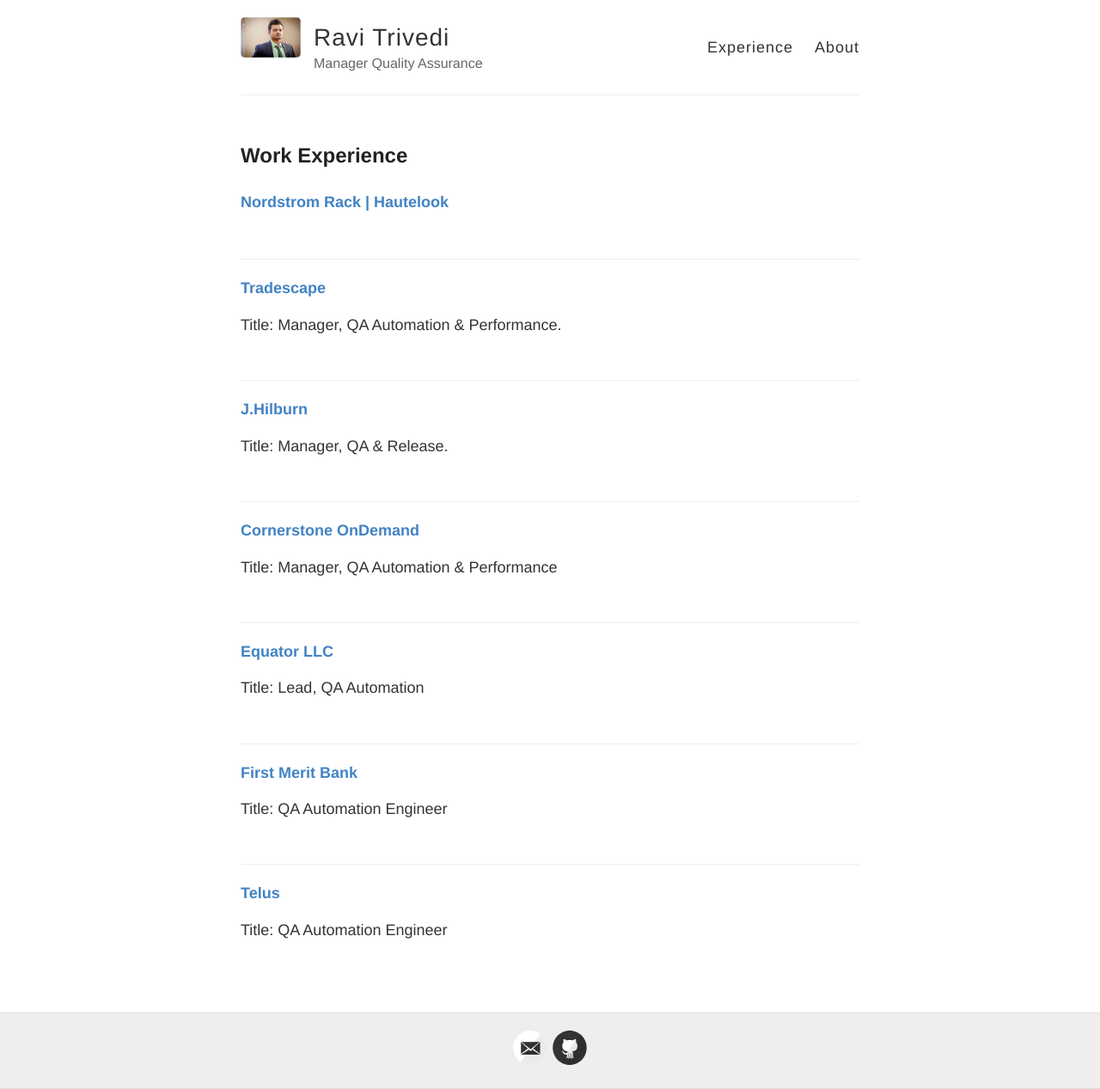
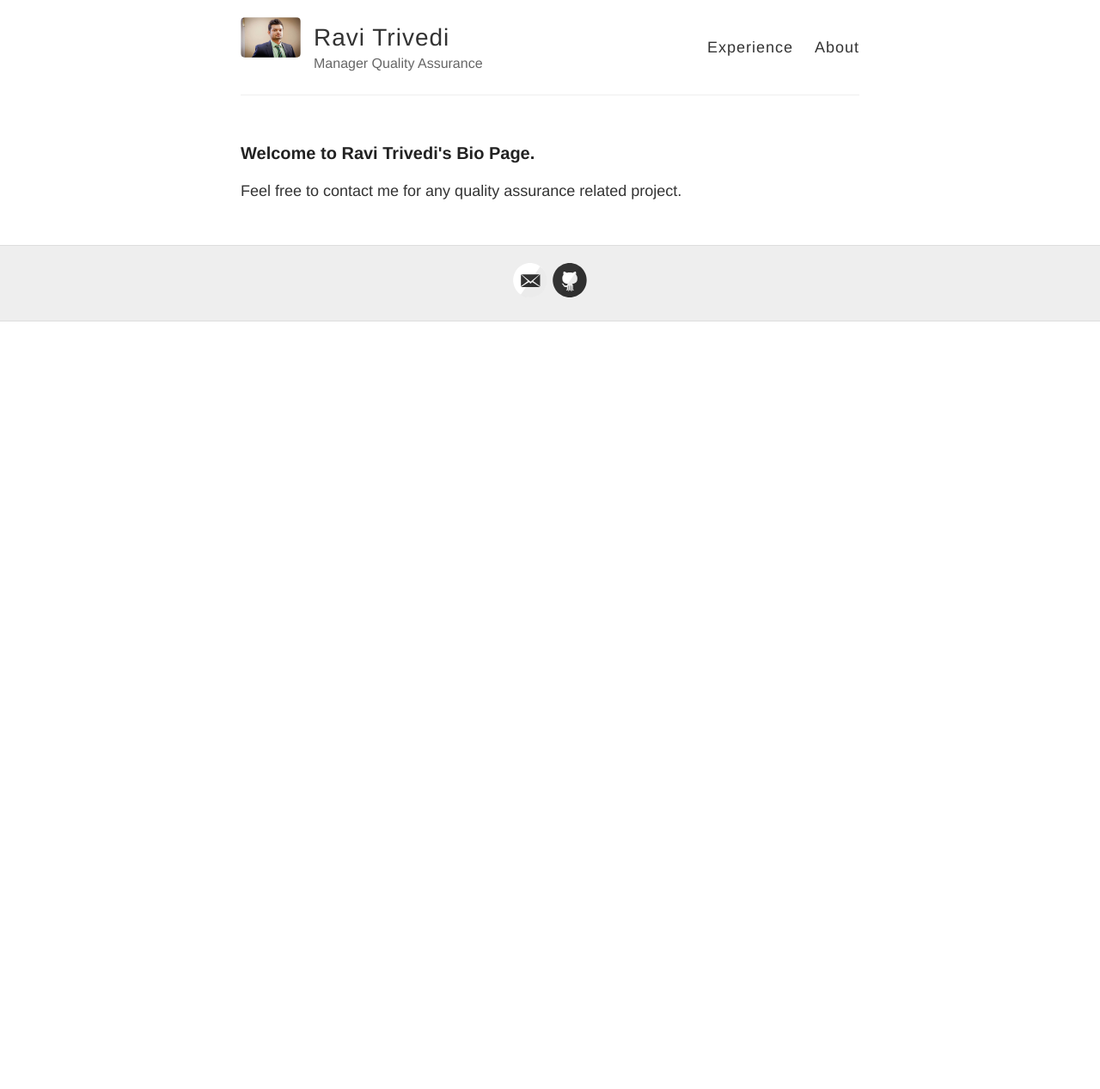
Before and after one commit to TesterRavi/TesterRavi.github.io, a Jekyll site: the page built from index.html, in a window 1280 px wide. Shown: the whole page at 86% size. Built offline with Jekyll 4.4.1, drawn with Linux system fonts in a browser that asks for light colours; Markdown is read by kramdown in place of the engine named in the settings; after the commit the page ends 900 px from its top, so only the background shows below that.

Commit message:
updated _config

```diff
--- a/Experience.html
+++ b/Experience.html
@@ -3,7 +3,6 @@
 ---
 
 <div class="posts">
-<h2>Work Experience</h2>
   {% for post in site.posts %}
     <article class="post">
 
--- a/index.html
+++ b/index.html
@@ -2,18 +2,6 @@
 layout: default
 ---
 
-<div class="posts">
-<h2>Work Experience</h2>
-  {% for post in site.posts %}
-    <article class="post">
+<h3>Welcome to Ravi Trivedi's Bio Page.</h3>
 
-      <h4><a href="{{ site.baseurl }}{{ post.url }}">{{ post.title }}</a></h4>
-
-      <div class="entry">
-        {{ post.excerpt }}
-      </div>
-
-      <!-- <a href="{{ site.baseurl }}{{ post.url }}" class="read-more">Read More</a> -->
-    </article>
-  {% endfor %}
-</div>
+<div>Feel free to contact me for any quality assurance  related project.</div>
```
